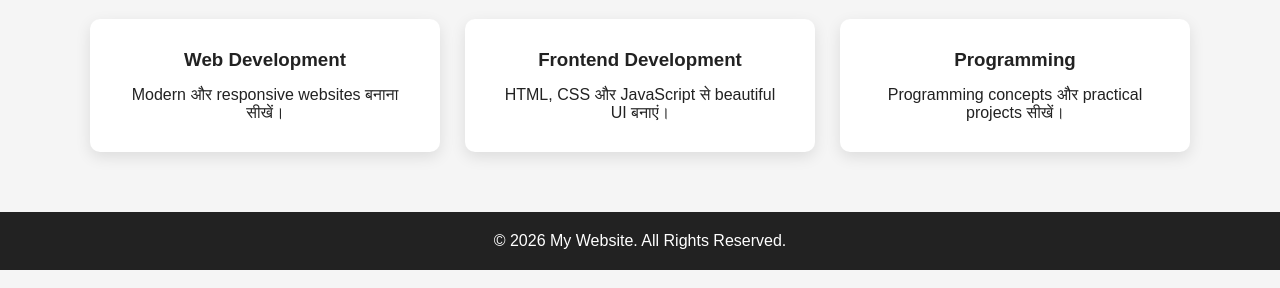
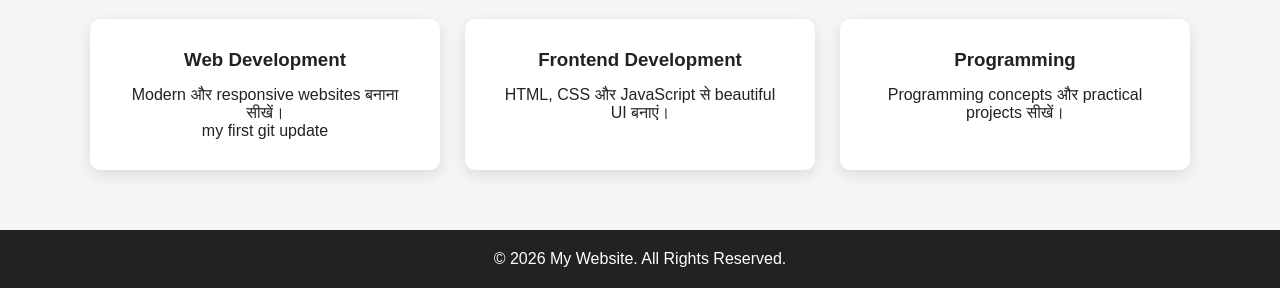
Before and after one commit to Sachin-Maurya1/-my-website, a plain HTML site: page index.html in a window 1280 px wide. Shown: the part 688-976 px from the top of the page. Drawn offline with Linux system fonts and the light colour scheme.

Commit message:
update index.html

```diff
--- a/index.html
+++ b/index.html
@@ -69,6 +69,9 @@
                 Modern और responsive websites
                 बनाना सीखें।
             </p>
+            <p>
+                my first git update
+            </p>
 
         </div>
 
```
